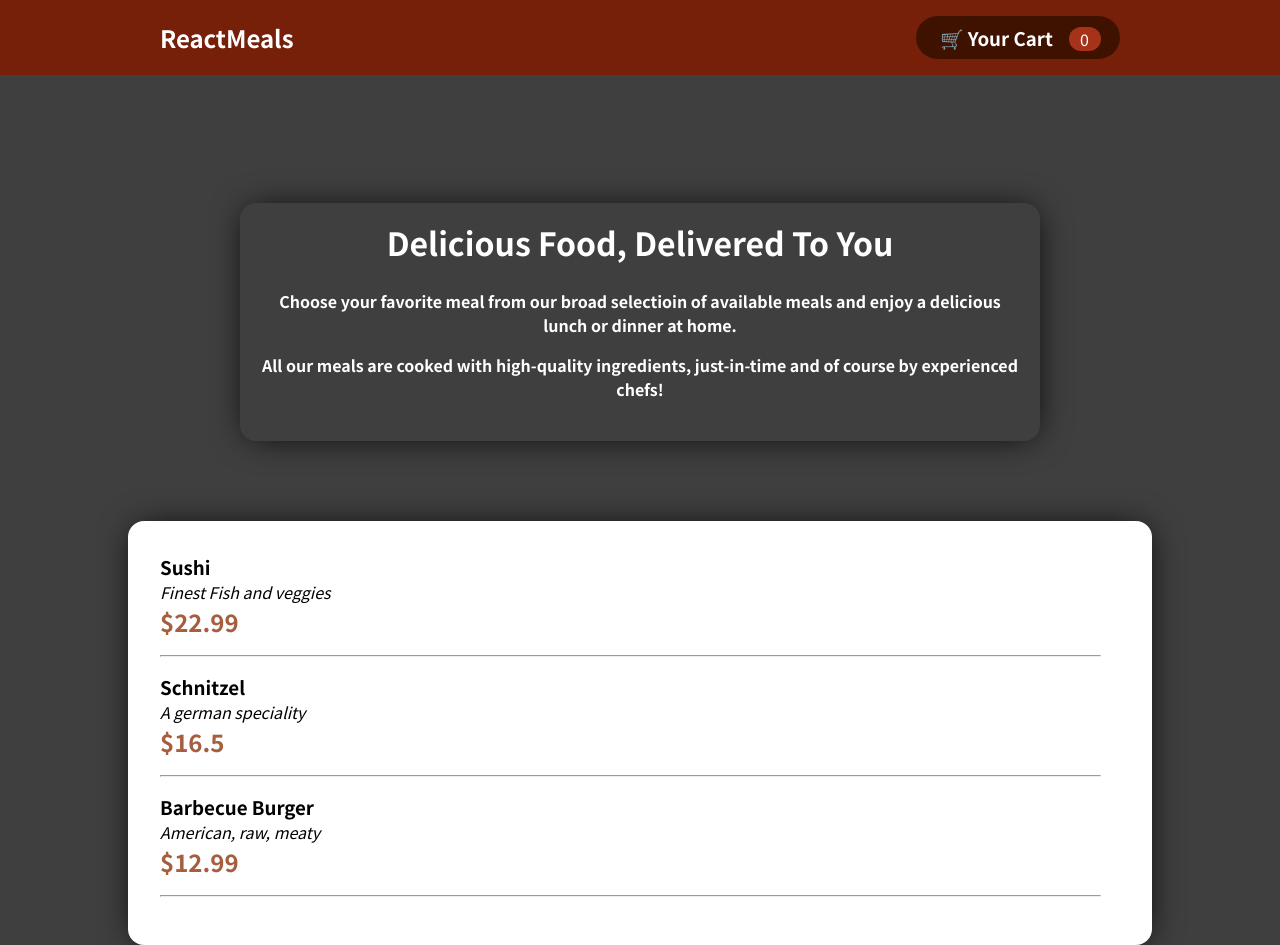
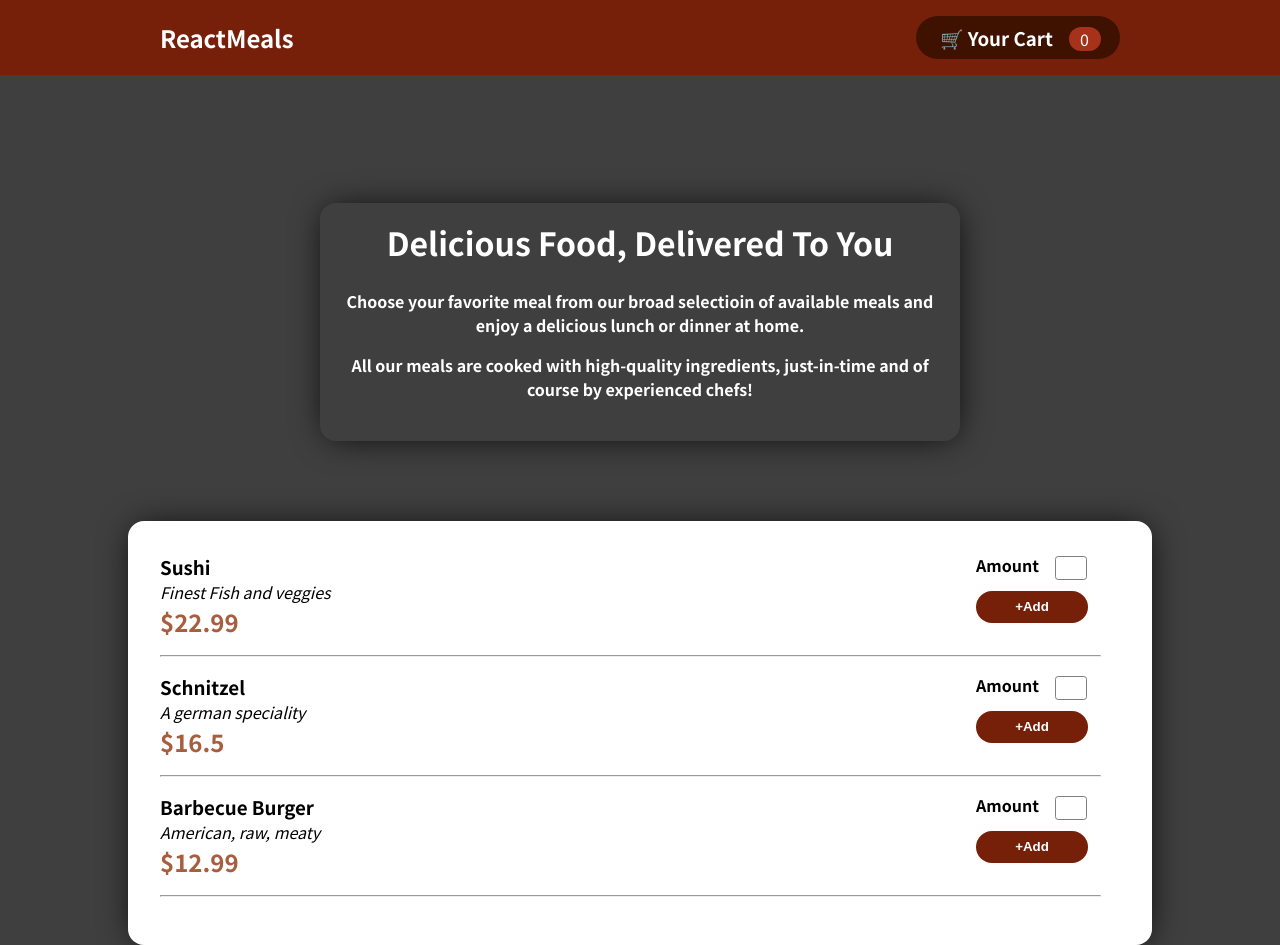
Before and after one commit to Hyper-terminal/restaurant-webapp, a React (Create React App) app: page / in a window 1280 px wide. Built offline with nearby package versions, Linux system fonts and the light colour scheme.

Commit message:
item selecting form

```diff
--- a/src/components/Layout/Navbar/Navbar.css
+++ b/src/components/Layout/Navbar/Navbar.css
@@ -6,7 +6,7 @@
 	justify-content: space-between;
 	padding: 1rem 10rem;
 	align-items: center;
-	width: 100%;
+	width: 100vw;
 }
 
 .header h2 {
--- a/src/components/Layout/Summary/Summary.js
+++ b/src/components/Layout/Summary/Summary.js
@@ -1,9 +1,9 @@
 import Card from "../../UI/Card/Card";
-import "./Summary.css";
+import classes from "./Summary.module.css";
 
 const Summary = () => {
     return (
-        <Card className='summary'>
+        <Card className={classes.summary}>
             <h2>Delicious Food, Delivered To You</h2>
             <p>
                 Choose your favorite meal from our broad selectioin of available
--- a/src/components/Layout/Summary/Summary.css
+++ b/src/components/Layout/Summary/Summary.module.css
@@ -2,10 +2,9 @@
     margin: auto;
     color: white;
     padding: 1rem;
-    width: 50rem;
+    width: 50vw;
     text-align: center;
     margin-top: 8rem;
-
 }
 
 .summary h2 {
--- a/src/components/Meals/MealList/MealList.css
+++ b/src/components/Meals/MealList/MealList.css
@@ -1,9 +1,15 @@
-.meal-list {
+.meal-list__card {
     background-color: white;
-    width: 80%;
+    width: 80vw;
     margin: auto;
     padding: 2rem;
     margin-top: 5rem;
+}
+
+.meal-list__container {
+    display: flex;
+    flex-direction: row;
+    justify-content: space-between;
 }
 
 .meal-list__price {
@@ -17,3 +23,14 @@
     color: darkgray;
     margin-bottom: 1rem;
 }
+
+.meal-list__details {
+    display: inline-block;
+}
+
+@media screen and (max-width: 480px) {
+    .meal-list__container {
+        flex-direction: column;
+        justify-content: center;
+    }
+}
--- a/src/components/Meals/MealList/MealList.js
+++ b/src/components/Meals/MealList/MealList.js
@@ -1,4 +1,5 @@
 import React from "react";
+import MealListForm from "../MealListForm/MealListForm";
 import Card from "../../UI/Card/Card";
 import "./MealList.css";
 
@@ -25,16 +26,23 @@ const DUMMY_LIST = [
 
 const MealList = () => {
     return (
-        <Card className="meal-list">
+        <Card className="meal-list__card">
             {DUMMY_LIST.map((meal) => {
                 return (
-                    <div>
-                        <h3>{meal.mealName}</h3>
-                        <p>
-                            <em>{meal.description}</em>
-                        </p>
-                        <h2 className="meal-list__price">${meal.price}</h2>
-                        <hr className="meal-list__break"/>
+                    <div key={meal.id}>
+                        <div className="meal-list__container">
+                            <div className="meal-list__details">
+                                <h3>{meal.mealName}</h3>
+                                <p>
+                                    <em>{meal.description}</em>
+                                </p>
+                                <h2 className="meal-list__price">
+                                    ${meal.price}
+                                </h2>
+                            </div>
+                            <MealListForm />
+                        </div>
+                        <hr className="meal-list__break" />
                     </div>
                 );
             })}
--- /dev/null
+++ b/src/components/Meals/MealListForm/MealListForm.js
@@ -0,0 +1,15 @@
+import React from "react";
+import Button from "../../UI/Button/Button";
+import classes from "./MealListForm.module.css";
+
+const MealListForm = () => {
+    return (
+        <form className={classes.form}>
+            <label htmlFor="meal-count">Amount</label>
+            <input type="number" name="meal-count" />
+            <Button name="+Add" type="submit" />
+        </form>
+    );
+};
+
+export default MealListForm;
--- /dev/null
+++ b/src/components/Meals/MealListForm/MealListForm.module.css
@@ -0,0 +1,29 @@
+.form{
+    margin-right: 2rem;
+}
+
+.form input {
+    border-radius: 0.2rem;
+    width: 2rem;
+    border: none;
+    border: 1px solid gray;
+    height: 1.5rem;
+}
+
+.form label {
+    font-weight: bold;
+    margin-right: 1rem;
+}
+
+.form button {
+    display: block;
+    width: 7rem;
+    margin-top: 11px;
+    margin-bottom: 23px;
+    transition: 0.4s all ease-in-out;
+}
+
+.form button:hover{
+    transform: scale(1.1);
+    background-color: #3F1200;
+}
--- /dev/null
+++ b/src/components/UI/Button/Button.js
@@ -0,0 +1,8 @@
+import React from "react";
+import classes from "./Button.module.css"
+
+const Button = (props) => {
+    return <button className={classes.button} type={props.type}>{props.name}</button>;
+};
+
+export default Button;
--- /dev/null
+++ b/src/components/UI/Button/Button.module.css
@@ -0,0 +1,10 @@
+.button{
+    background-color: #762009;
+    color: white;
+    border-radius: 1rem;
+    width: 5rem;
+    height: 2rem;
+    font-weight: bold;
+    border: none;
+    display: inline-block;
+}
```
Also changed, not shown: 1 other file (tests, documents, lock files or other folders).
